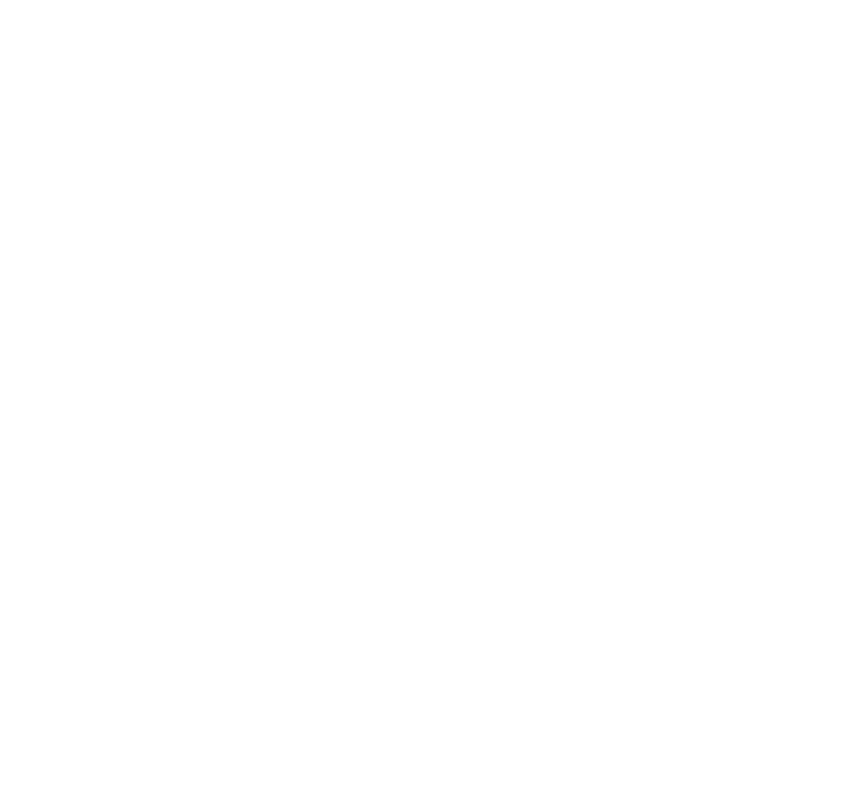
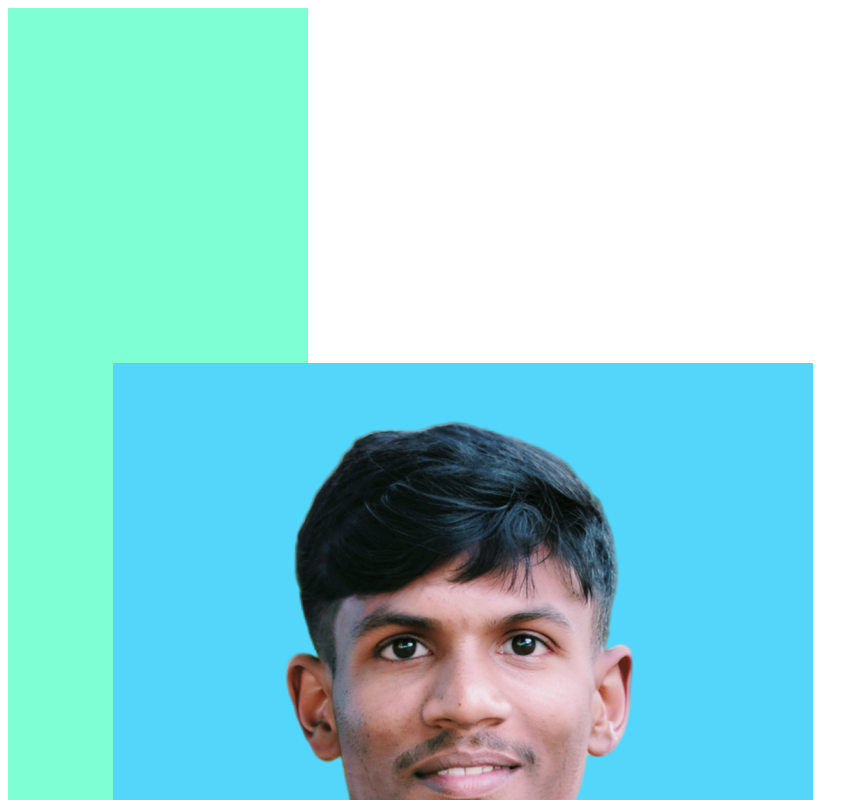
Before and after one commit to Kirttinath/moviefox, a React (Vite) app: page / in a window 1280 px wide. Shown: the top 800 px of the page, without its empty margins (0-868 px from the left). Built offline with nearby package versions, Linux system fonts and the light colour scheme.

Commit message:
Add SiderDetails component and styles

```diff
--- a/package.json
+++ b/package.json
@@ -22,6 +22,7 @@
     "eslint-plugin-react": "^7.33.2",
     "eslint-plugin-react-hooks": "^4.6.0",
     "eslint-plugin-react-refresh": "^0.4.5",
+    "sass": "^1.69.5",
     "vite": "^5.0.8"
   }
 }
--- a/src/App.jsx
+++ b/src/App.jsx
@@ -1,7 +1,11 @@
-import "./App.css";
+import SiderDetails from "./Components/SiderDetails/SiderDetails";
 
 function App() {
-  return <></>;
+  return (
+    <>
+      <SiderDetails />
+    </>
+  );
 }
 
 export default App;
--- a/src/Components/SiderDetails/SiderDetails.jsx
+++ b/src/Components/SiderDetails/SiderDetails.jsx
@@ -1,4 +1,5 @@
 import profilepic from "../../assets/k.png";
+import "./SiderDetails.scss";
 
 const SiderDetails = () => {
   return (
--- a/src/Components/SiderDetails/SiderDetails.scss
+++ b/src/Components/SiderDetails/SiderDetails.scss
@@ -0,0 +1,19 @@
+.siderdetails {
+  width: 300px;
+  background-color: aquamarine;
+  height: 100vh;
+  display: flex;
+  justify-content: center;
+  align-items: center;
+
+  .imagecontainer {
+    width: 91px;
+    height: 91px;
+    top: 42px;
+    left: 96px;
+    .img {
+      width: 20px;
+      height: 20px;
+    }
+  }
+}
```
Also changed, not shown: 1 other file (tests, documents, lock files or other folders).
